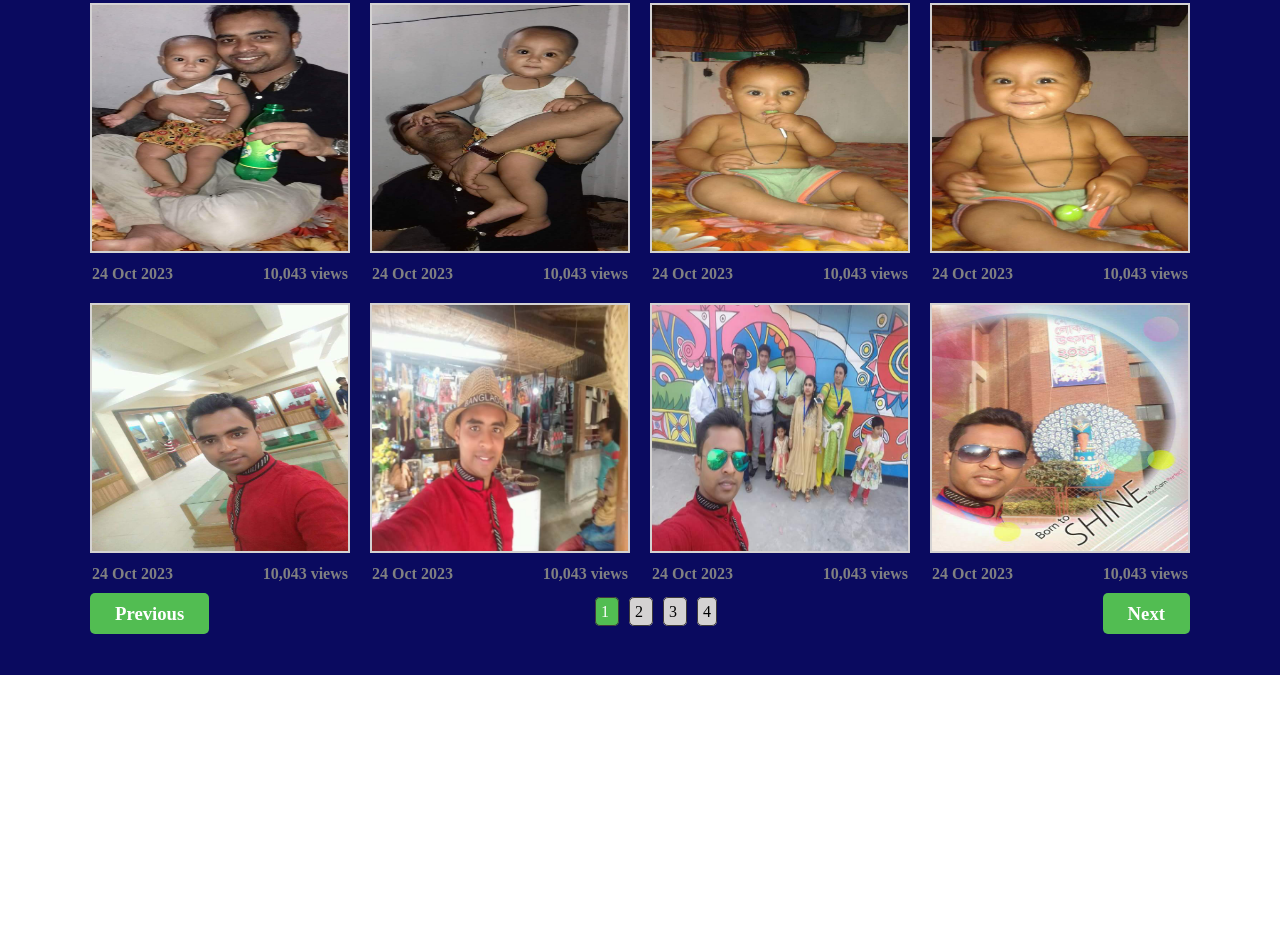
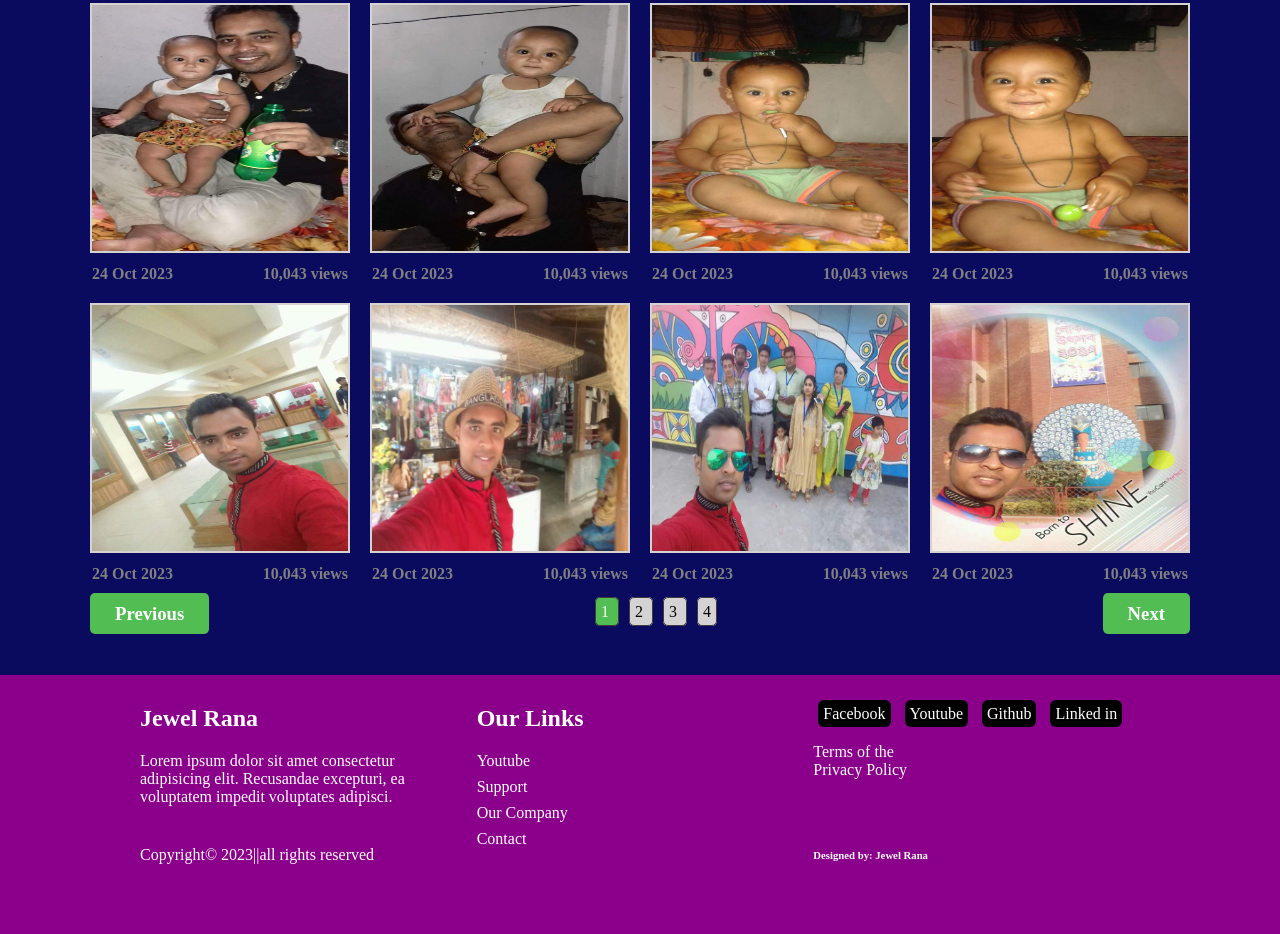
Before and after one commit to Jewelrana33/multiple-pages-website, a plain HTML site: page Index.html in a window 1280 px wide. Shown: the part 1052-1986 px from the top of the page. Before the commit the page ends 1727 px from the top, so only its background shows below. Drawn offline with Linux system fonts and the light colour scheme.

Commit message:
footer section commit

```diff
--- a/Index.html
+++ b/Index.html
@@ -172,5 +172,32 @@
        </div>
     </main>
 
+    <footer>
+        <div class="footer-container">
+            <div class="f-first-div">
+                <h2>Jewel Rana</h2>
+                <p>Lorem ipsum dolor sit amet consectetur adipisicing elit. Recusandae excepturi, ea voluptatem impedit voluptates adipisci.</p>
+                <p>Copyright&copy; 2023||all rights reserved</p>
+            </div>
+            <div class="f-second-div">
+                <h2>Our Links</h2>
+                <ul>
+                    <li><a href="#">Youtube</a></li>
+                    <li><a href="#">Support</a></li>
+                    <li><a href="#">Our Company</a></li>
+                    <li><a href="#">Contact</a></li>
+                </ul>
+            </div>
+            <div class="f-third-div">
+                <a href="#">Facebook</a>
+                <a href="#">Youtube</a>
+                <a href="#">Github</a>
+                <a href="#">Linked in</a>
+                <p>Terms of the Privacy Policy</p>
+                <h6>Designed by: Jewel Rana</h6>
+            </div>
+        </footer>
+        </div>
+
 </body>
 </html>
--- a/style.css
+++ b/style.css
@@ -161,3 +161,44 @@
    background-color: #52bd52;
    color: white;
  }
+ /* footer section start here */
+ footer{
+   background-color: darkmagenta;
+ }
+
+ .footer-container{
+   margin: auto;
+   padding: 30px 0;
+   width: 1000px;
+   color: white;
+   display: grid;
+   grid-template-columns: repeat(3, 1fr);
+   grid-column-gap: 10px;
+ }
+ .footer-container a{
+   text-decoration: none;
+   color: white;
+
+ }
+ .f-first-div p{
+   margin-top: 20px;
+   margin-bottom: 40px;
+ }
+ .f-second-div ul{
+   list-style-type: none;
+  margin-top: 20px;
+ }
+ .f-second-div ul li{
+   margin: 8px 0;
+ }
+ .f-third-div a{
+   margin: 0 5px;
+   padding: 5px 5px;
+   background-color: black;
+   border-radius: 6px;
+ }
+ .f-third-div p{
+   width: 100px;
+   margin-top: 20px;
+   margin-bottom: 70px;
+ }
```
